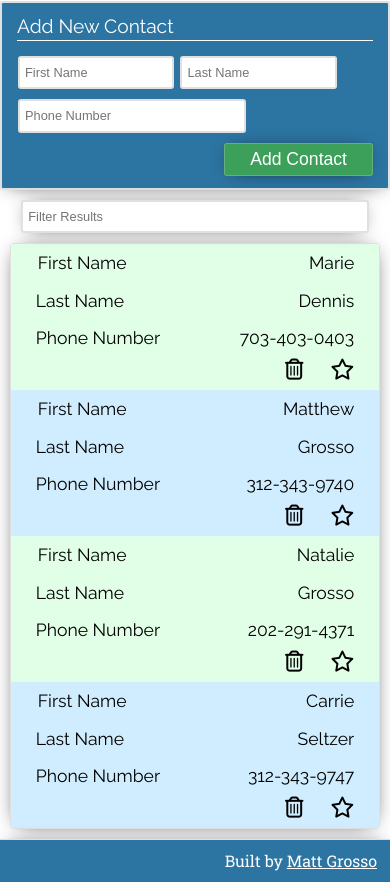
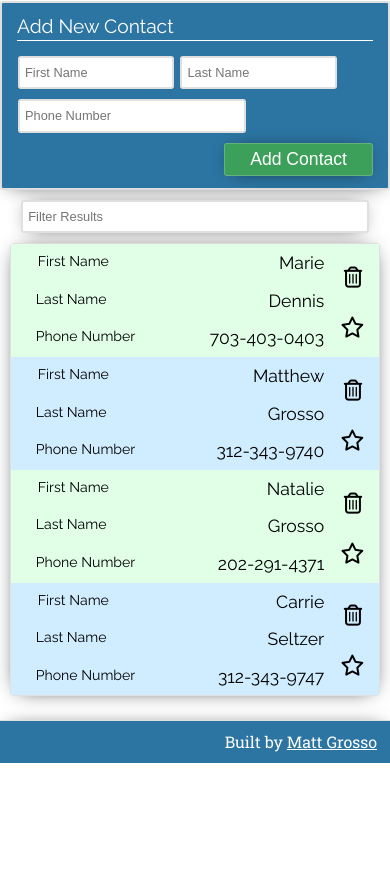
Before and after one commit to mattgrosso/UTCodingTest, a website: page src/index.html in a window 390 px wide. Shown: the part 81-963 px from the top of the page. After the commit the page ends 844 px from the top, so only its background shows below. Drawn offline with nearby package versions, Linux system fonts and the light colour scheme; files that its build step writes are made by us from their sources.

Commit message:
Restyled delete and star buttons for mobile.

```diff
--- a/src/scss/_media.scss
+++ b/src/scss/_media.scss
@@ -35,23 +35,33 @@
     }
     tbody{
       tr{
+        position: relative;
         font-size: 1.1em;
         td{
           display: flex;
           justify-content: space-between;
-          padding: 10px 25px;
+          padding: 10px 55px 10px 25px;
           &:nth-of-type(4){
-            display: inline;
-            float: right;
-            padding: 2px 25px 10px 0px;
+            position: relative;
+            padding: 0px;
+            i{
+              position: absolute;
+              top: -40px;
+              right: 15px;
+            }
           }
           &:nth-of-type(5){
-            display: inline;
-            float: right;
-            padding: 2px 25px 10px 0px;
+            position: relative;
+            padding: 0px;
+            i{
+              position: absolute;
+              top: -90px;
+              right: 15px;
+            }
           }
           &:before{
             content: attr(data-label);
+            font-size: 0.8em;
           }
         }
         &:hover > td:nth-of-type(1){
```
Also changed, not shown: build/css/main.css, 1 other file.
